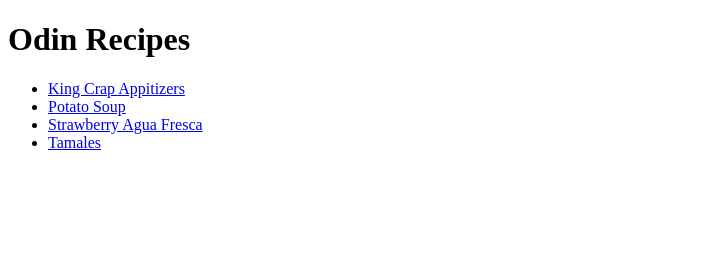
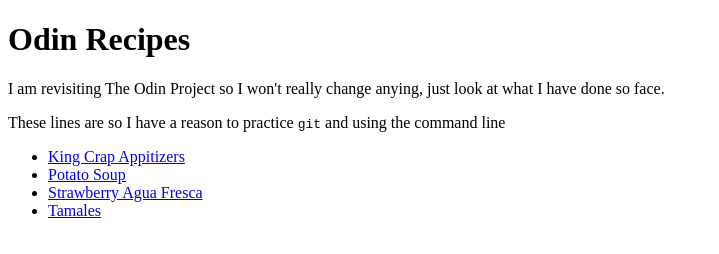
Before and after one commit to BelRossIta/odin_recipes, a plain HTML site: page index.html in a window 1280 px wide. Shown: the whole page, without its empty margins (0-719 px from the left). Drawn offline with Linux system fonts and the light colour scheme.

Commit message:
Just two or so lines added to the index page for funies

```diff
--- a/index.html
+++ b/index.html
@@ -7,6 +7,8 @@
 </head>
 <body>
     <h1>Odin Recipes</h1>
+    <p>I am revisiting The Odin Project so I won't really change anying, just look at what I have done so face.</p>
+    <p>These lines are so I have a reason to practice <code>git</code> and using the command line</p>
     <ul>
         <li><a href="recipes/king-crap-apps.html">King Crap Appitizers</a></li>
 
```
